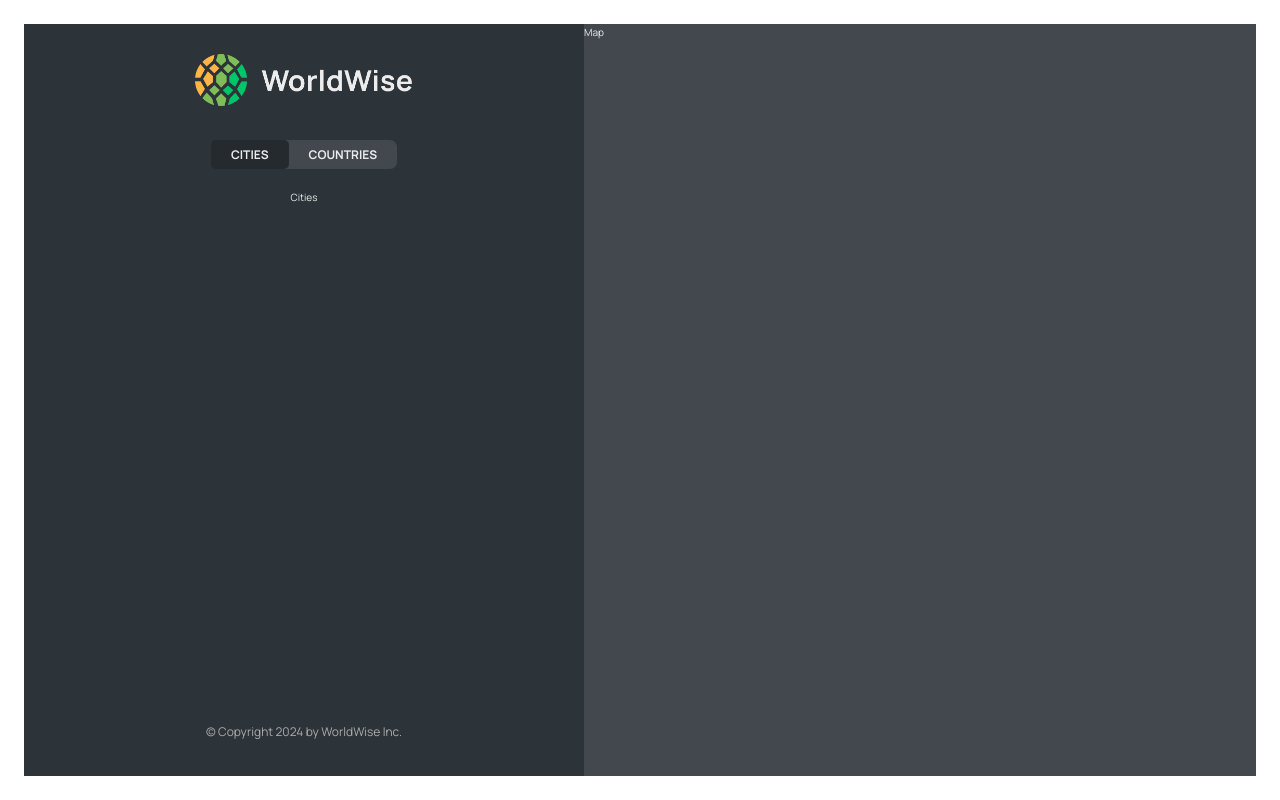
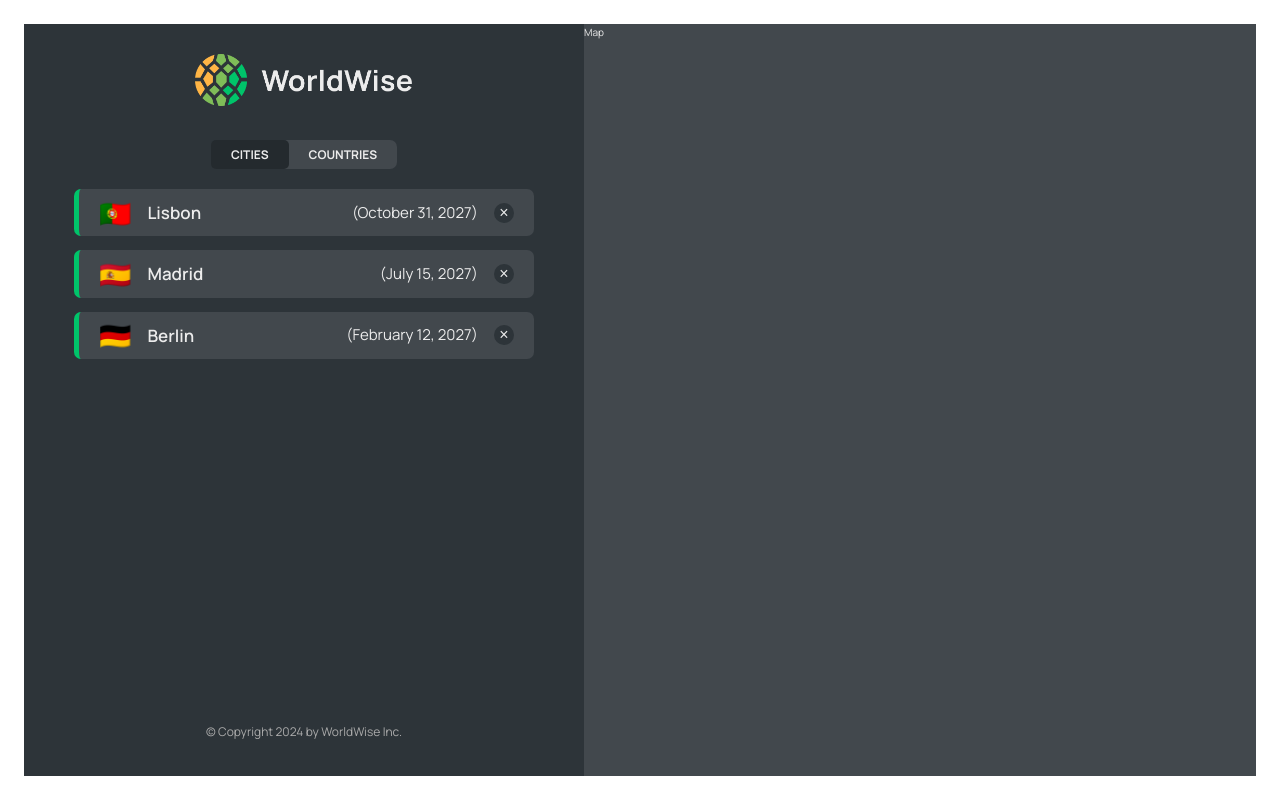
Before and after one commit to ankitsrivastava0103/WorldWise, a React (Vite) app: page /app/cities in a window 1280 px wide. Built offline with nearby package versions, Linux system fonts and the light colour scheme; data requests are answered from the project's data file.

Commit message:
Implementing City List

```diff
--- a/package.json
+++ b/package.json
@@ -7,9 +7,11 @@
     "dev": "vite",
     "build": "vite build",
     "lint": "eslint . --ext js,jsx --report-unused-disable-directives --max-warnings 0",
-    "preview": "vite preview"
+    "preview": "vite preview",
+    "server": "json-server --watch data/cities.json --port 8000 --delay 500"
   },
   "dependencies": {
+    "json-server": "^0.17.4",
     "react": "^18.2.0",
     "react-dom": "^18.2.0",
     "react-router-dom": "^6.21.3"
--- a/src/App.jsx
+++ b/src/App.jsx
@@ -1,3 +1,4 @@
+import { useEffect, useState } from "react";
 import { BrowserRouter, Route, Routes } from "react-router-dom";
 import Product from "./pages/Product";
 import Pricing from "./pages/Pricing";
@@ -5,8 +6,31 @@ import Homepage from "./pages/Homepage";
 import PageNotFound from "./pages/PageNotFound";
 import AppLayout from "./pages/AppLayout";
 import Login from "./pages/Login";
+import CityList from "./components/CityList";
+
+const BASE_URL = "http://localhost:8000";
 
 const App = () => {
+  const [cities, setCities] = useState([]);
+  const [isLoading, setIsLoading] = useState(false);
+
+  useEffect(() => {
+    const fetchCities = async () => {
+      try {
+        setIsLoading(true);
+        const resposne = await fetch(`${BASE_URL}/cities`);
+        const data = await resposne.json();
+        setCities(data);
+      } catch (error) {
+        setIsLoading(false);
+        alert("There was an error loading data...");
+      } finally {
+        setIsLoading(false);
+      }
+    };
+    fetchCities();
+  }, []);
+
   return (
     <BrowserRouter>
       <Routes>
@@ -15,8 +39,15 @@ const App = () => {
         <Route path="pricing" element={<Pricing />} />
         <Route path="login" element={<Login />} />
         <Route path="app" element={<AppLayout />}>
-          <Route index element={<>Cities</>} />
-          <Route index path="cities" element={<>Cities</>} />
+          <Route
+            index
+            element={<CityList cities={cities} isLoading={isLoading} />}
+          />
+          <Route
+            index
+            path="cities"
+            element={<CityList cities={cities} isLoading={isLoading} />}
+          />
           <Route path="countries" element={<>Country</>} />
           <Route path="form" element={<>Form</>} />
         </Route>
--- /dev/null
+++ b/src/components/CityItem.jsx
@@ -0,0 +1,24 @@
+/* eslint-disable react/prop-types */
+import styles from "./CityItem.module.css";
+
+const formatDate = (date) =>
+  new Intl.DateTimeFormat("en", {
+    day: "numeric",
+    month: "long",
+    year: "numeric",
+  }).format(new Date(date));
+
+const CityItem = ({ city }) => {
+  const { cityName, emoji, date } = city;
+
+  return (
+    <li className={styles.cityItem}>
+      <span className={styles.emoji}>{emoji}</span>
+      <h3 className={styles.name}>{cityName}</h3>
+      <time className={styles.date}>({formatDate(date)})</time>
+      <button className={styles.deleteBtn}>&times;</button>
+    </li>
+  );
+};
+
+export default CityItem;
--- /dev/null
+++ b/src/components/CityList.jsx
@@ -0,0 +1,27 @@
+/* eslint-disable react/prop-types */
+import Spinner from "./Spinner";
+import CityItem from "./CityItem";
+import Message from "./Message";
+import styles from "./CityList.module.css";
+
+const CityList = ({ cities, isLoading }) => {
+  if (isLoading) {
+    return <Spinner />;
+  }
+
+  if (!cities.length) {
+    return (
+      <Message message="Add Your First City By CLicking On The City On The Map" />
+    );
+  }
+
+  return (
+    <ul className={styles.cityList}>
+      {cities.map((city) => (
+        <CityItem city={city} key={city.id} />
+      ))}
+    </ul>
+  );
+};
+
+export default CityList;
--- a/src/components/Message.jsx
+++ b/src/components/Message.jsx
@@ -1,3 +1,4 @@
+/* eslint-disable react/prop-types */
 import styles from "./Message.module.css";
 
 function Message({ message }) {
```
Also changed, not shown: 1 other file (tests, documents, lock files or other folders).
